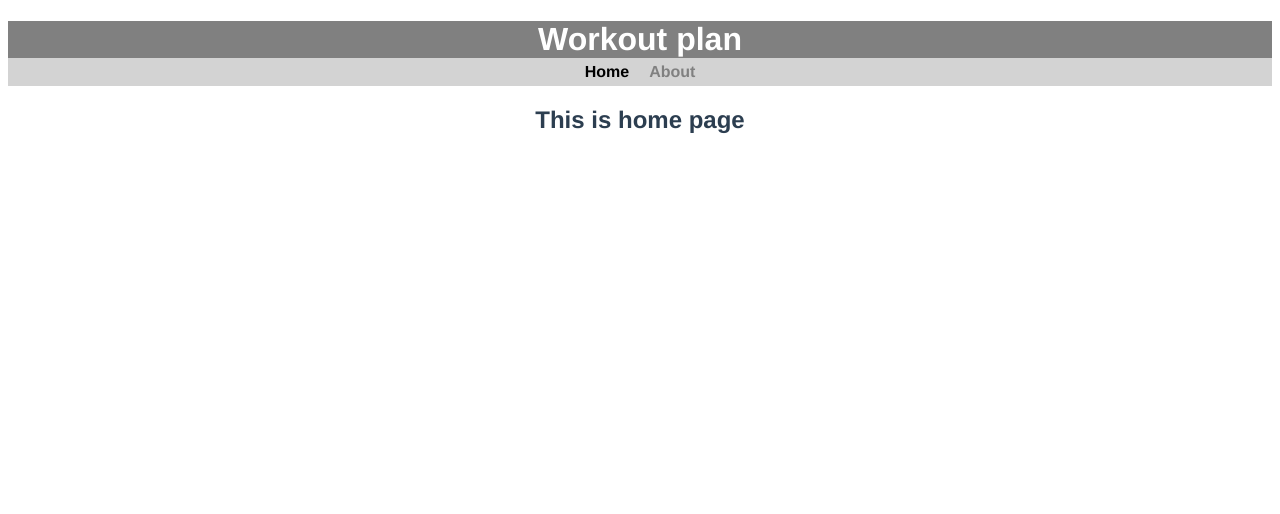
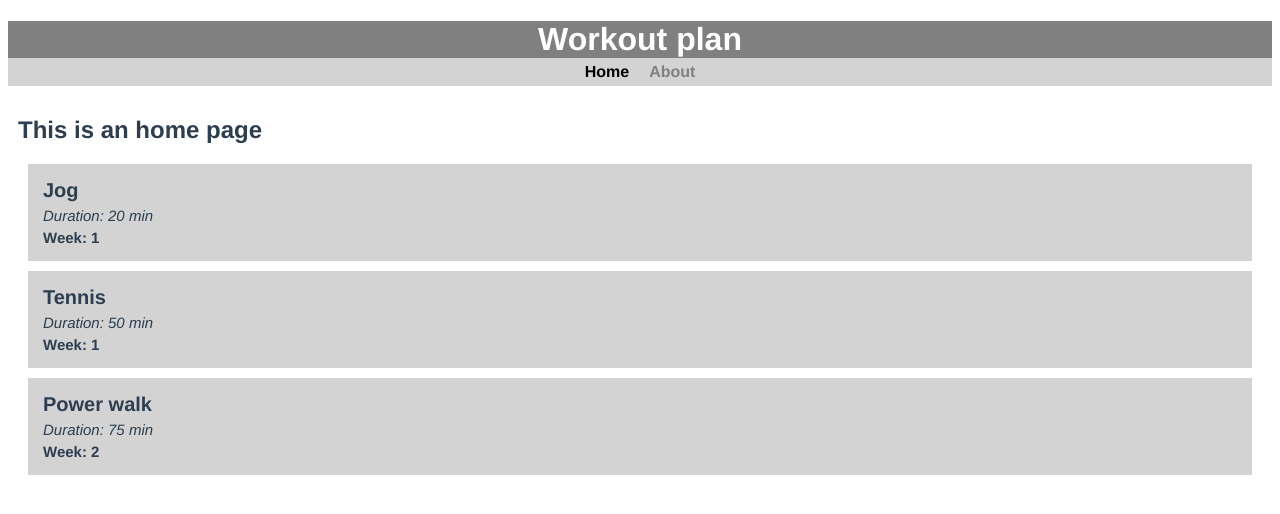
Before and after one commit to helenahalldiniths/workout-schedule, a Vue app: page / in a window 1280 px wide. Shown: the top 514 px of the page. Built offline with nearby package versions, Linux system fonts and the light colour scheme.

Commit message:
Add som starter activities and components to use

```diff
--- a/src/App.vue
+++ b/src/App.vue
@@ -19,9 +19,6 @@ export default {
 <style>
 #app {
   font-family: "Franklin Gothic Medium", "Arial Narrow", Arial, sans-serif;
-  -webkit-font-smoothing: antialiased;
-  -moz-osx-font-smoothing: grayscale;
-  text-align: center;
   color: #2c3e50;
 }
 </style>
--- a/src/components/AppHeader.vue
+++ b/src/components/AppHeader.vue
@@ -19,5 +19,6 @@ h1 {
   margin-bottom: 0px;
   background-color: grey;
   color: white;
+  text-align: center;
 }
 </style>
--- /dev/null
+++ b/src/components/WorkoutItem.vue
@@ -0,0 +1,43 @@
+<template>
+  <div class="workout">
+    <p id="activity">{{ workout.activity }}</p>
+    <p id="duration">Duration: {{ workout.duration }} min</p>
+    <p id="week">Week: {{ workout.week }}</p>
+  </div>
+</template>
+
+<script>
+export default {
+  name: "WorkoutItem",
+  props: {
+    workout: Object,
+  },
+};
+</script>
+
+<style scoped>
+.workout {
+  margin: 10px;
+  padding: 10px;
+  background-color: lightgray;
+}
+
+.workout p {
+  margin: 5px;
+}
+
+#activity {
+  font-size: 20px;
+  font-weight: bold;
+}
+
+#duration {
+  font-size: 15px;
+  font-style: italic;
+}
+
+#week {
+  font-size: 15px;
+  font-weight: bold;
+}
+</style>
--- /dev/null
+++ b/src/components/WorkoutItems.vue
@@ -0,0 +1,18 @@
+<template>
+  <div v-for="(workout, index) in workouts" :key="index">
+    <WorkoutItem :workout="workout" />
+  </div>
+</template>
+
+<script>
+import WorkoutItem from "./WorkoutItem.vue";
+export default {
+  name: "WorkoutItems",
+  components: {
+    WorkoutItem,
+  },
+  props: {
+    workouts: Array,
+  },
+};
+</script>
--- a/src/views/HomeView.vue
+++ b/src/views/HomeView.vue
@@ -1,15 +1,53 @@
 <template>
-  <div class="home">
-    <h2>This is home page</h2>
-  </div>
+  <section>
+    <h1>This is an home page</h1>
+    <WorkoutItems :workouts="workouts" />
+  </section>
 </template>
 
 <script>
-// @ is an alias to /src
-//import HelloWorld from '@/components/HelloWorld.vue'
+import WorkoutItems from "../components/WorkoutItems";
 
 export default {
   name: "HomeView",
-  components: {},
+  components: {
+    WorkoutItems,
+  },
+  data() {
+    return {
+      workouts: [],
+    };
+  },
+  created() {
+    this.workouts = [
+      {
+        id: 1,
+        activity: "Jog",
+        duration: 20,
+        week: 1,
+        completed: true,
+      },
+      {
+        id: 2,
+        activity: "Tennis",
+        duration: 50,
+        week: 1,
+        completed: false,
+      },
+      {
+        id: 3,
+        activity: "Power walk",
+        duration: 75,
+        week: 2,
+        completed: false,
+      },
+    ];
+  },
 };
 </script>
+
+<style scoped>
+section {
+  padding: 10px;
+}
+</style>
```
